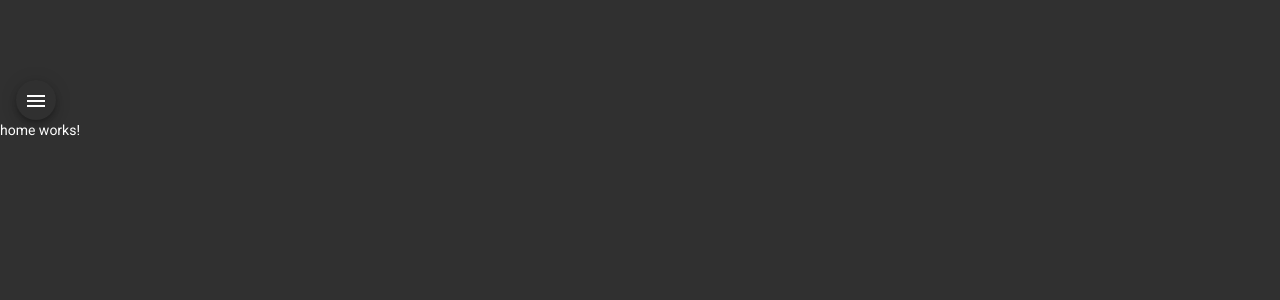
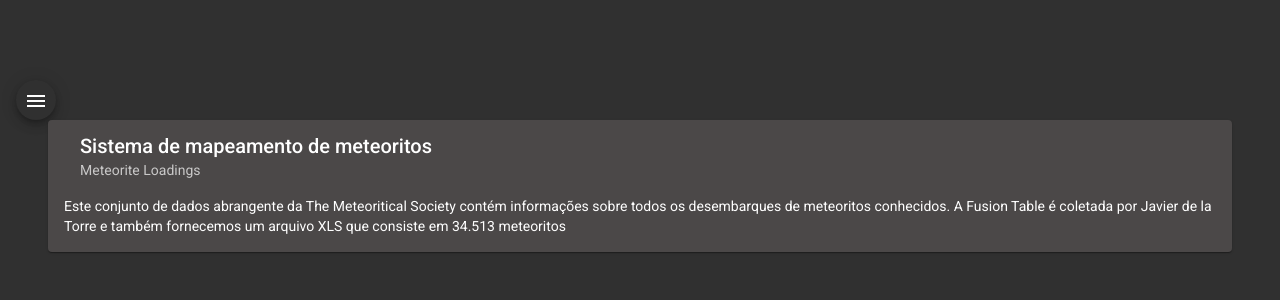
Before and after one commit to Mario23junior/Project-meteorite-landing, an Angular app: page /home in a window 1280 px wide. Shown: the top 300 px of the page. Built offline with nearby package versions, Linux system fonts and the light colour scheme.

Commit message:
Customizando componente home

```diff
--- a/src/app/components/home/home.component.css
+++ b/src/app/components/home/home.component.css
@@ -0,0 +1,5 @@
+.card {
+    width: 90%;
+    margin:  auto;
+    background-color: rgb(75, 72, 72);
+}
--- a/src/app/components/home/home.component.html
+++ b/src/app/components/home/home.component.html
@@ -1 +1,16 @@
-<p>home works!</p>
+<mat-card class="card">
+    <mat-card-header>
+      <div class="example-header-image"></div>
+      <mat-card-title>Sistema de mapeamento de meteoritos</mat-card-title>
+      <mat-card-subtitle>Meteorite Loadings</mat-card-subtitle>
+    </mat-card-header>
+    <!-- <img mat-card-image src="" alt="Photo of a Shiba Inu"> -->
+    <mat-card-content>
+      <p>
+        Este conjunto de dados abrangente da The Meteoritical
+        Society contém informações sobre todos os desembarques
+        de meteoritos conhecidos.
+        A Fusion Table é coletada por Javier de la Torre e também fornecemos um arquivo XLS que consiste em 34.513 meteoritos
+      </p>
+    </mat-card-content>
+  </mat-card>
```
Also changed, not shown: src/app/app.module.ts (+5 -2 lines), 1 other file (tests, documents, lock files or other folders).
